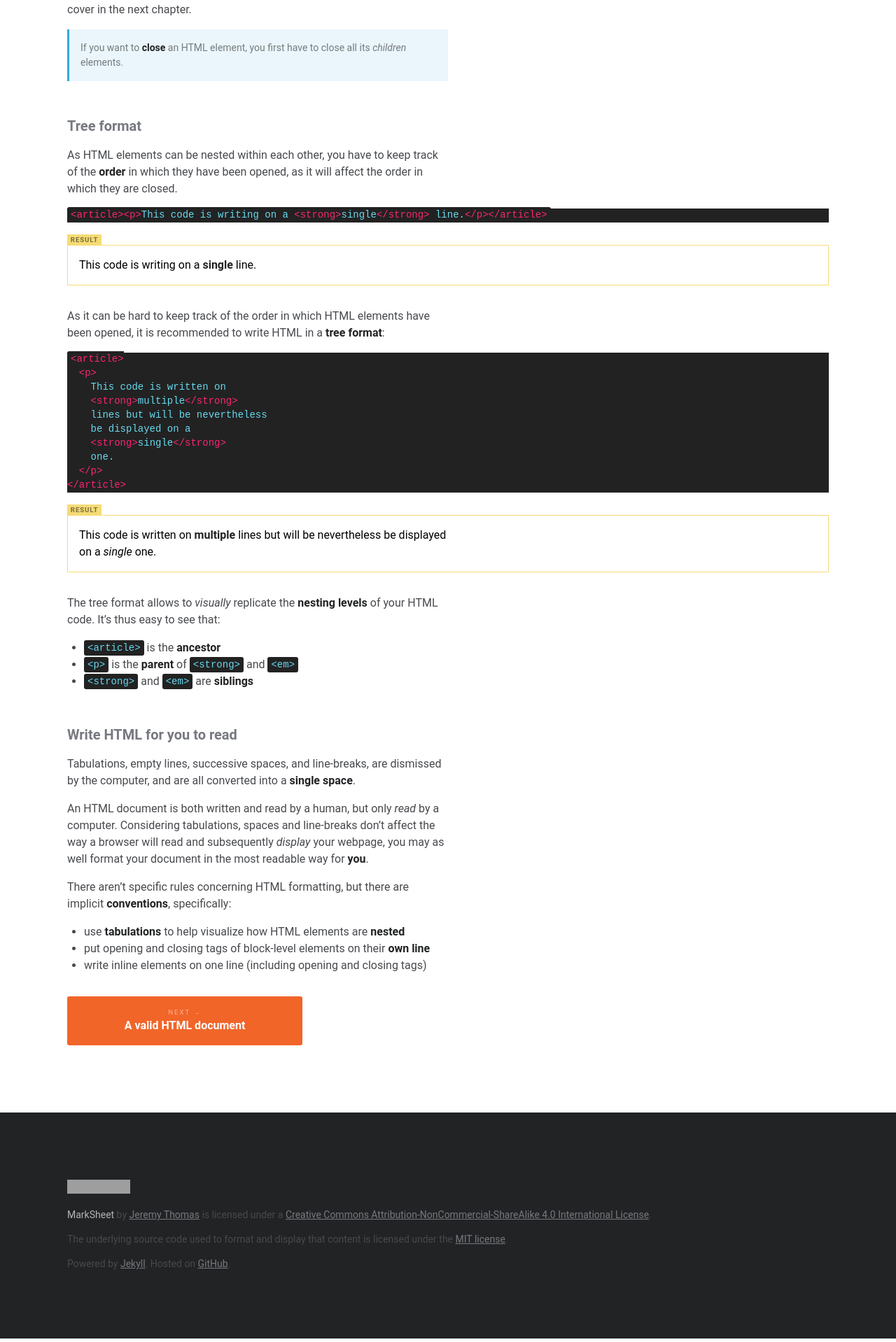
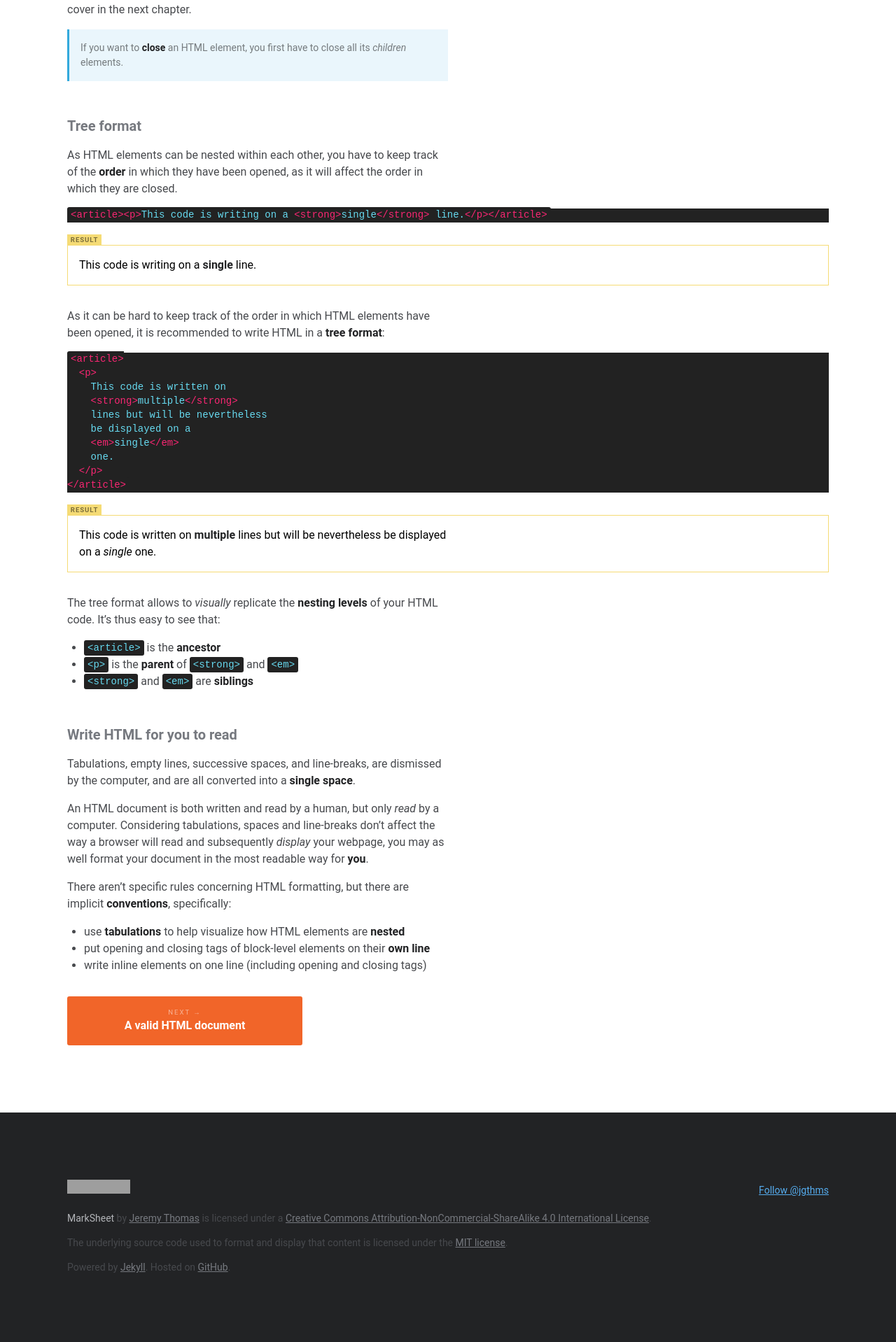
Before and after one commit to jgthms/marksheet, a Jekyll site: the page built from _posts/2015-02-06-html-formatting.md, in a window 1280 px wide. Shown: the part 1705-3623 px from the top of the page at 70% size. Built offline with Jekyll 4.4.1, drawn with Linux system fonts in a browser that asks for light colours; nearby versions of some CDN libraries; comment, search, counter and statistics services are not loaded; grey boxes are pictures that could not be loaded.

Commit message:
Follow link, footer styling, em fix

```diff
--- a/_includes/footer.html
+++ b/_includes/footer.html
@@ -1,5 +1,8 @@
 <footer class="footer">
   <p>
+    <span class="follow">
+      <a href="https://twitter.com/jgthms" class="twitter-follow-button" data-show-count="false" data-size="large">Follow @jgthms</a>
+    </span>
     <a rel="license" href="http://creativecommons.org/licenses/by-nc-sa/4.0/">
       <img alt="Creative Commons License" style="border-width:0" src="https://i.creativecommons.org/l/by-nc-sa/4.0/88x31.png">
     </a>
--- a/_posts/2015-02-06-html-formatting.md
+++ b/_posts/2015-02-06-html-formatting.md
@@ -95,7 +95,7 @@ As it can be hard to keep track of the order in which HTML elements have been op
     <strong>multiple</strong>
     lines but will be nevertheless
     be displayed on a
-    <strong>single</strong>
+    <em>single</em>
     one.
   </p>
 </article>
--- a/_sass/layout.scss
+++ b/_sass/layout.scss
@@ -113,9 +113,8 @@ $menuWidth: 252px;
 }
 
 .footer{
-  background: $black; color: $dark; font-size: $small; padding: 4rem 2rem;
+  background: $black; color: $dark; font-size: $small; padding: 4rem 2rem; position: relative; z-index: 1;
   p{
-    position: relative; z-index: 1;
     strong{ color: $light; font-weight: normal;}
     a{
       color: $medium; text-decoration: underline;
@@ -123,7 +122,15 @@ $menuWidth: 252px;
     }
     + p{ margin-top: 2em;}
     &:first-child{
-      a{ text-decoration: none;}
+      height: 31px;
+      .follow{
+        float: right; height: 31px; line-height: 31px;
+        a{ color: #55acee;}
+      }
+      a[rel="license"]{
+        float: left; text-decoration: none;
+        img{ display: block;}
+      }
     }
   }
   @include on($tablet){
--- a/javascript/marksheet.js
+++ b/javascript/marksheet.js
@@ -1,4 +1,6 @@
 jQuery(document).ready(function ($) {
+
+  // Interactions
 
   var $toggle = $('#toggle');
   var $down = $('#down');
@@ -23,4 +25,35 @@ jQuery(document).ready(function ($) {
     $('html').removeClass('open-menu').removeClass('open-navigation');
   });
 
+  // Social
+
+  var loadSocialScripts;
+
+  loadSocialScripts = function() {
+    var script;
+    script = document.createElement('script');
+    script.async = true;
+    script.id = 'facebook-jssdk';
+    script.src = '//connect.facebook.net/en_US/sdk.js#xfbml=1&version=v2.3&appId=470761896424893';
+    document.body.appendChild(script);
+    script = document.createElement('script');
+    script.async = true;
+    script.id = 'twitter-wjs';
+    script.src = '//platform.twitter.com/widgets.js';
+    document.body.appendChild(script);
+    var callback;
+    callback = function() {
+      return $('.hello').fadeTo(1000, 1);
+    };
+    return setTimeout(callback, 2000);
+  };
+
+  $(window).load(function() {
+    var callback;
+    callback = function() {
+      return loadSocialScripts();
+    };
+    return setTimeout(callback, 1000);
+  });
+
 });
```
Also changed, not shown: javascript/index.js (+0 -31 lines).
